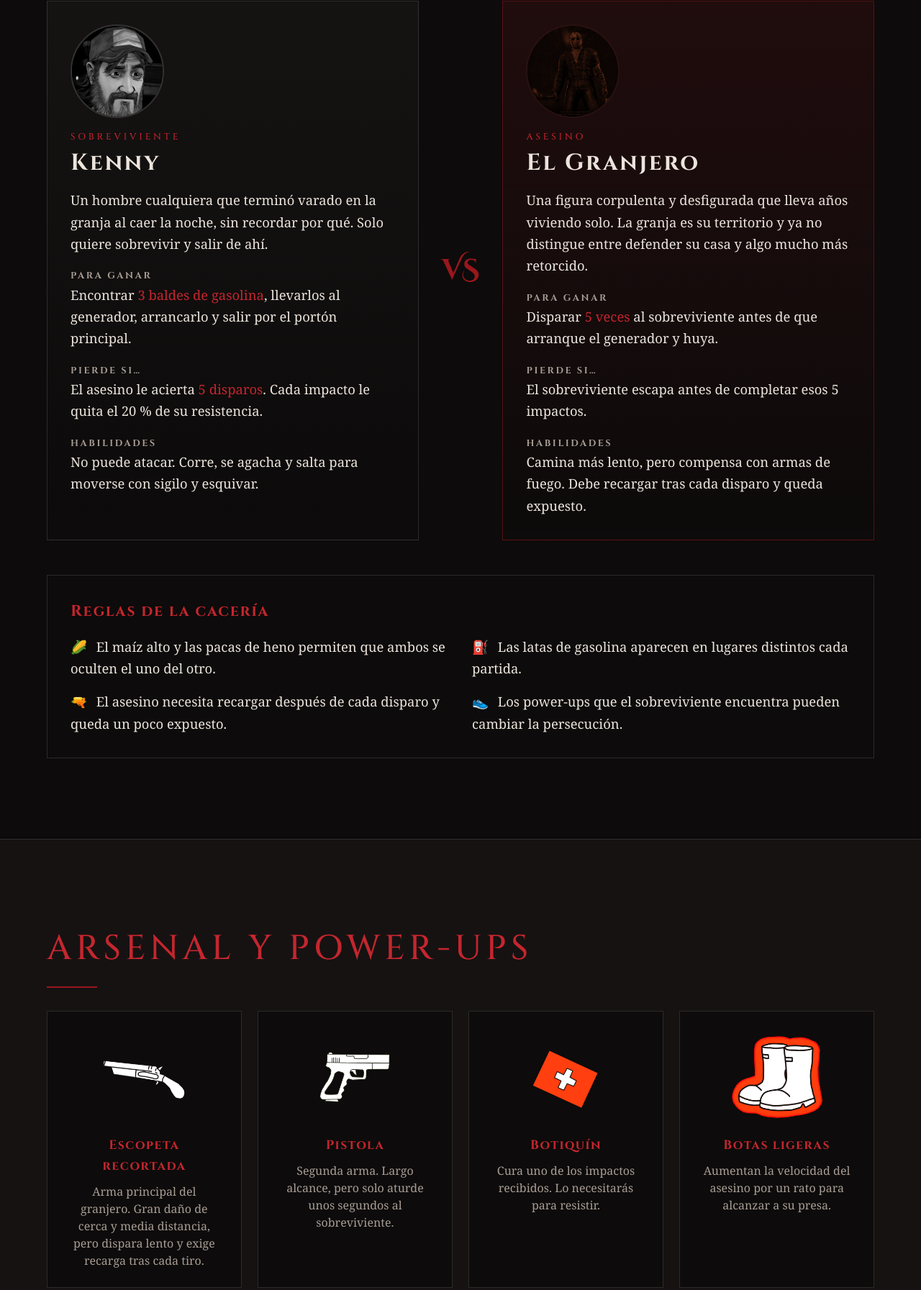
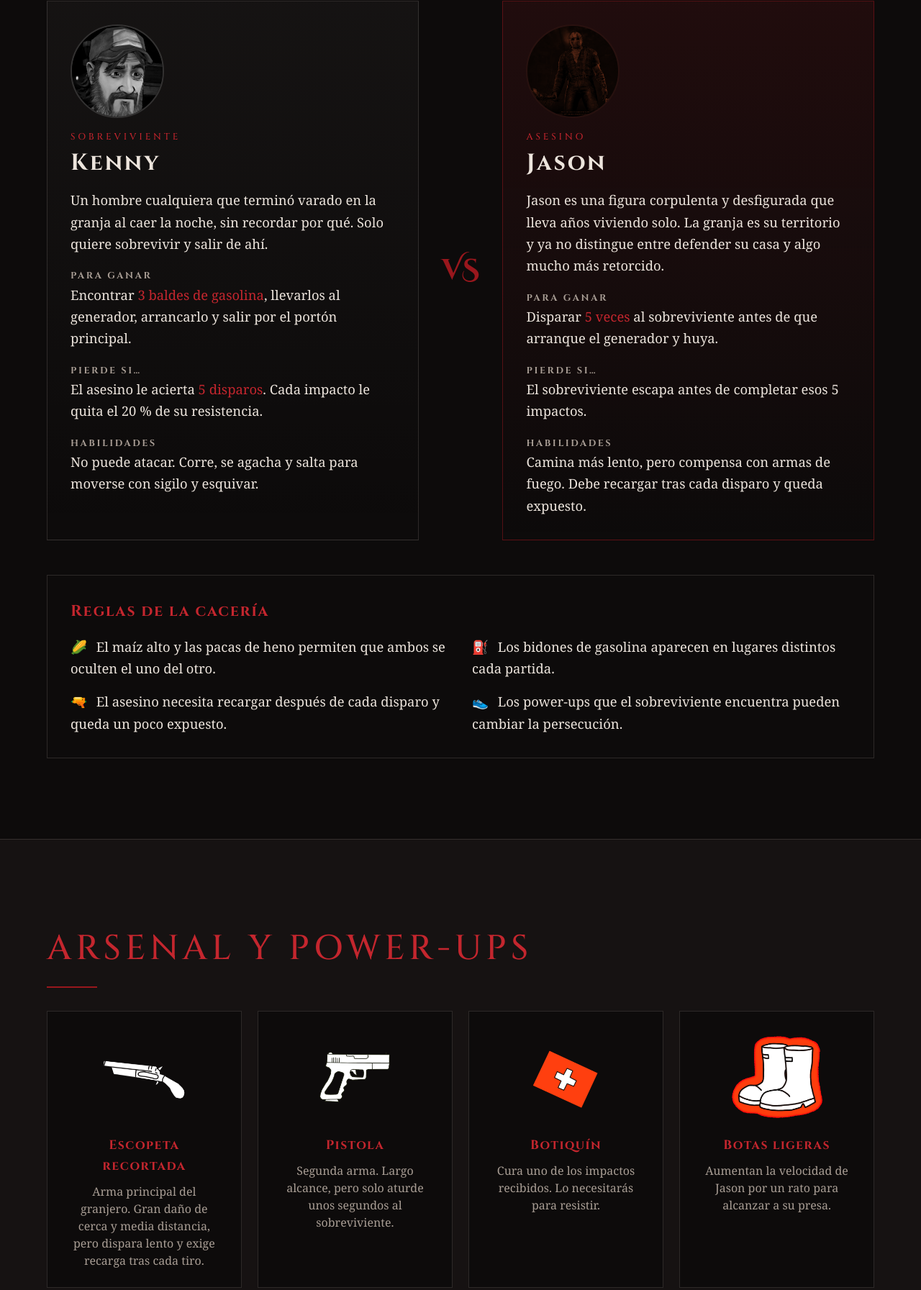
Before and after one commit to moonathh/harvest-hollow, a plain HTML site: page index.html in a window 1280 px wide. Shown: the part 2760-4553 px from the top of the page at 72% size. Drawn offline with Linux system fonts and the light colour scheme; a web font is replaced by a local one.

```diff
--- a/index.html
+++ b/index.html
@@ -98,8 +98,8 @@
       <article class="side killer reveal">
         <img src="img/jason.jpg" alt="" class="portrait ghost" aria-hidden="true">
         <p class="role">Asesino</p>
-        <h3>El Granjero</h3>
-        <p>Una figura corpulenta y desfigurada que lleva años viviendo solo. La granja es su territorio y ya no distingue entre defender su casa y algo mucho más retorcido.</p>
+        <h3>Jason</h3>
+        <p>Jason es una figura corpulenta y desfigurada que lleva años viviendo solo. La granja es su territorio y ya no distingue entre defender su casa y algo mucho más retorcido.</p>
         <h4>Para ganar</h4>
         <p>Disparar <b>5 veces</b> al sobreviviente antes de que arranque el generador y huya.</p>
         <h4>Pierde si…</h4>
@@ -113,7 +113,7 @@
       <h3>Reglas de la cacería</h3>
       <ul>
         <li><span>🌽</span> El maíz alto y las pacas de heno permiten que ambos se oculten el uno del otro.</li>
-        <li><span>⛽</span> Las latas de gasolina aparecen en lugares distintos cada partida.</li>
+        <li><span>⛽</span> Los bidones de gasolina aparecen en lugares distintos cada partida.</li>
         <li><span>🔫</span> El asesino necesita recargar después de cada disparo y queda un poco expuesto.</li>
         <li><span>👟</span> Los power-ups que el sobreviviente encuentra pueden cambiar la persecución.</li>
       </ul>
@@ -128,7 +128,7 @@
       <article class="card reveal"><img src="img/escopeta.png" alt="Escopeta recortada"><h3>Escopeta recortada</h3><p>Arma principal del granjero. Gran daño de cerca y media distancia, pero dispara lento y exige recarga tras cada tiro.</p></article>
       <article class="card reveal"><img src="img/pistola.png" alt="Pistola"><h3>Pistola</h3><p>Segunda arma. Largo alcance, pero solo aturde unos segundos al sobreviviente.</p></article>
       <article class="card reveal"><img src="img/medkit.png" alt="Botiquín"><h3>Botiquín</h3><p>Cura uno de los impactos recibidos. Lo necesitarás para resistir.</p></article>
-      <article class="card reveal"><img src="img/botas.png" alt="Botas ligeras"><h3>Botas ligeras</h3><p>Aumentan la velocidad del asesino por un rato para alcanzar a su presa.</p></article>
+      <article class="card reveal"><img src="img/botas.png" alt="Botas ligeras"><h3>Botas ligeras</h3><p>Aumentan la velocidad de Jason por un rato para alcanzar a su presa.</p></article>
     </div>
   </div>
 </section>
@@ -170,7 +170,7 @@
     <div class="reveal">
       <h2>Sonido y audio</h2>
       <ol class="audio">
-        <li><b>01</b> Ambientación de pájaros por todo el mapa</li>
+        <li><b>01</b> Ambientación por todo el mapa</li>
         <li><b>02</b> Ruidos de zombies, ligados a ellos</li>
         <li><b>03</b> Sonidos de agua para el lago</li>
         <li><b>04</b> Sonidos de disparos, ligados al arma</li>
@@ -216,7 +216,7 @@
 <footer>
   <img src="img/skull.png" alt="" width="28">
   <p>Harvest Hollow</p>
-  <p class="small">No mires atrás.</p>
+  <p class="small">¿Cazas o Escapas?.</p>
 </footer>
 
 <script src="script.js"></script>
```
